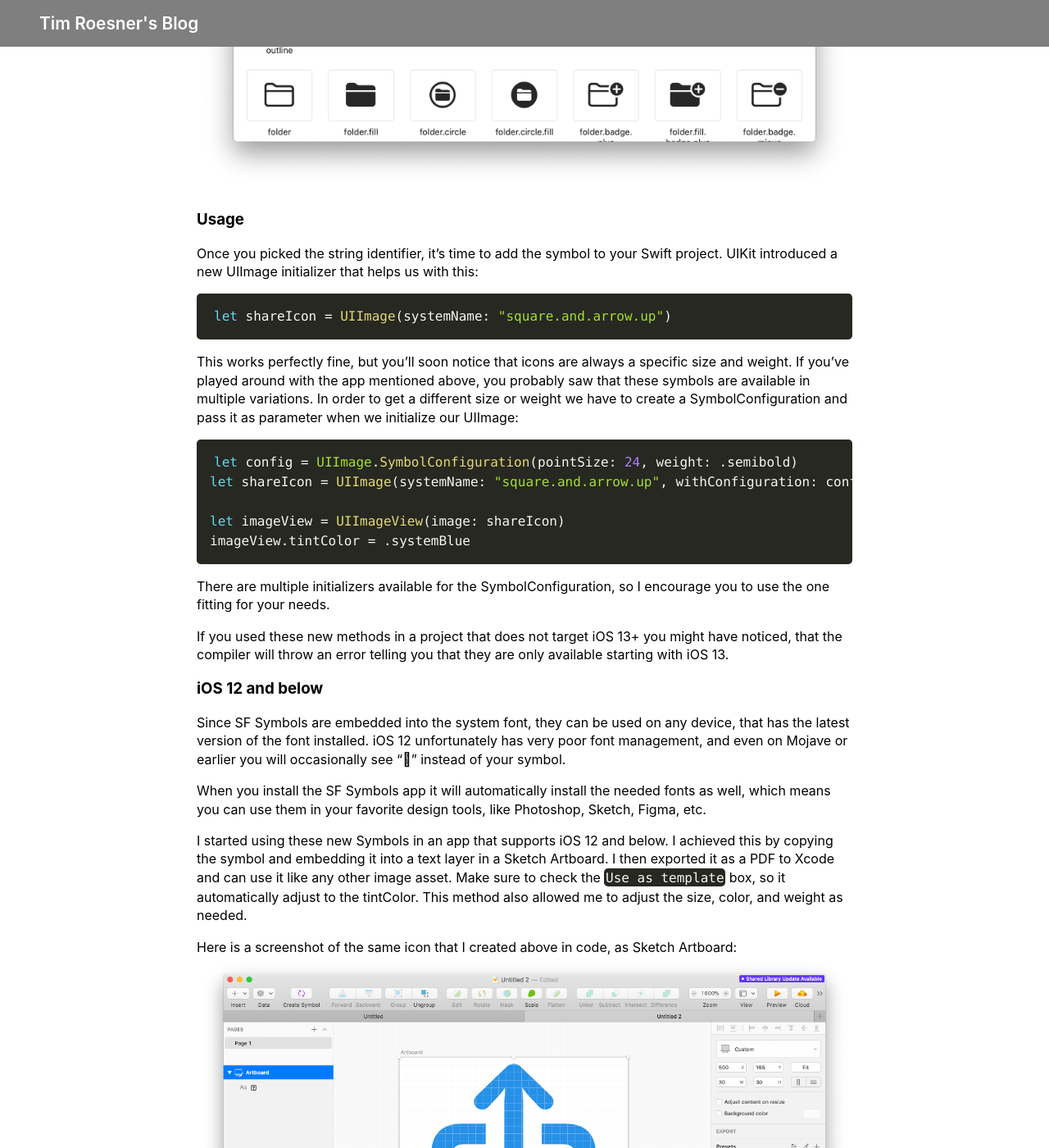
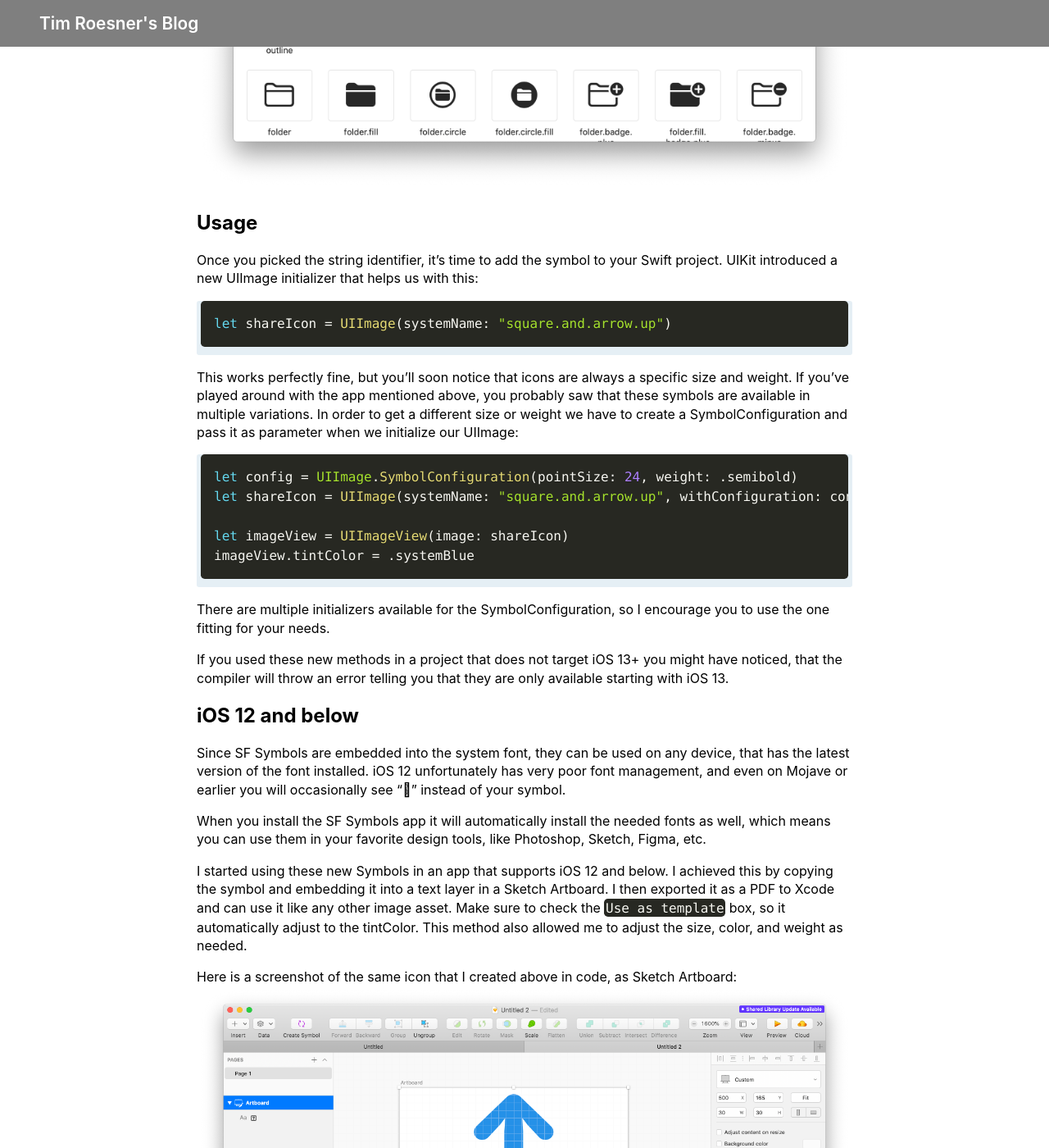
Before and after one commit to timroesner/Blog, a Jekyll site: the page built from _posts/2019-10-10-using-sf-symbols.md, in a window 1280 px wide and 1400 px high, scrolled down 659 px. Shown: the whole window at 82% size. Built offline with Jekyll 4.4.1, drawn with Linux system fonts in a browser that asks for light colours; nearby versions of some CDN libraries.

Commit message:
Styling updates

````diff
--- a/_posts/2019-10-10-using-sf-symbols.md
+++ b/_posts/2019-10-10-using-sf-symbols.md
@@ -10,7 +10,7 @@ Xcode 11 is now publicly available and with it come over 1500 unique symbols, de
 To explore all icons and find the right one, I highly recommend using the [SF Symbols App](https://developer.apple.com/design/downloads/SF-Symbols.dmg) from Apple. Below you can see a screenshot of it:
 ![SF Symbols App](./assets/images/SFSymbolsApp.png)
 
-### Usage
+## Usage
 Once you picked the string identifier, it's time to add the symbol to your Swift project. UIKit introduced a new UIImage initializer that helps us with this:
 ```swift
 let shareIcon = UIImage(systemName: "square.and.arrow.up")
@@ -27,7 +27,7 @@ There are multiple initializers available for the SymbolConfiguration, so I enco
 
 If you used these new methods in a project that does not target iOS 13+ you might have noticed, that the compiler will throw an error telling you that they are only available starting with iOS 13.
 
-### iOS 12 and below
+## iOS 12 and below
 Since SF Symbols are embedded into the system font, they can be used on any device, that has the latest version of the font installed. iOS 12 unfortunately has very poor font management, and even on Mojave or earlier you will occasionally see "􀀀" instead of your symbol.
 
 When you install the SF Symbols app it will automatically install the needed fonts as well, which means you can use them in your favorite design tools, like Photoshop, Sketch, Figma, etc.
--- a/assets/css/index.css
+++ b/assets/css/index.css
@@ -16,7 +16,7 @@ a {
     color: inherit;
 }
 
-code {
+.highlighter-rouge {
     padding: 0 5px 2px;
     font-size: 1rem;
     font-weight: 400 !important;
````
Also changed, not shown: 1 other file.
